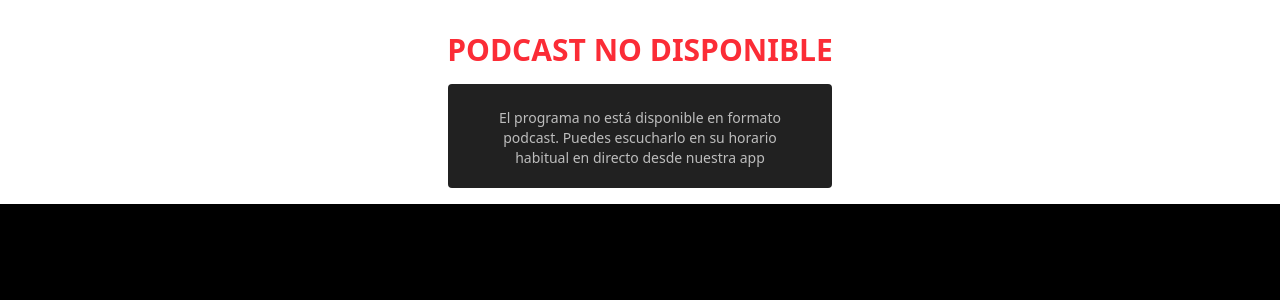
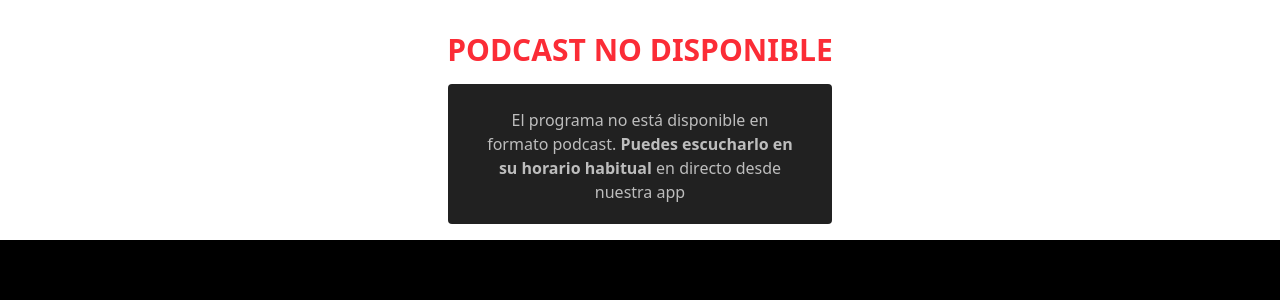
Before and after one commit to xiscosc/bn-landing, a SvelteKit app: page /servicios/no-disponible in a window 1280 px wide. Shown: the top 300 px of the page. Built offline with nearby package versions, Linux system fonts and the light colour scheme.

Commit message:
Remove wrangler configuration file and update message in no-disponible page for clarity

```diff
--- a/src/routes/servicios/no-disponible/+page.svelte
+++ b/src/routes/servicios/no-disponible/+page.svelte
@@ -13,9 +13,9 @@ import Service from "$lib/components/servicios/Service.svelte";
 <main class="bg-white">
 	<div class="flex flex-col gap-7 pb-4 pt-8">
 		<Service title="PODCAST NO DISPONIBLE" enhancedImage={image}>
-			<span>
-				El programa no está disponible en formato podcast. Puedes escucharlo en su horario habitual
-				en directo desde nuestra app
+			<span class="text-base">
+				El programa no está disponible en formato podcast.
+				<strong>Puedes escucharlo en su horario habitual</strong> en directo desde nuestra app
 			</span>
 		</Service>
 	</div>
```
Also changed, not shown: 1 other file (tests, documents, lock files or other folders).
